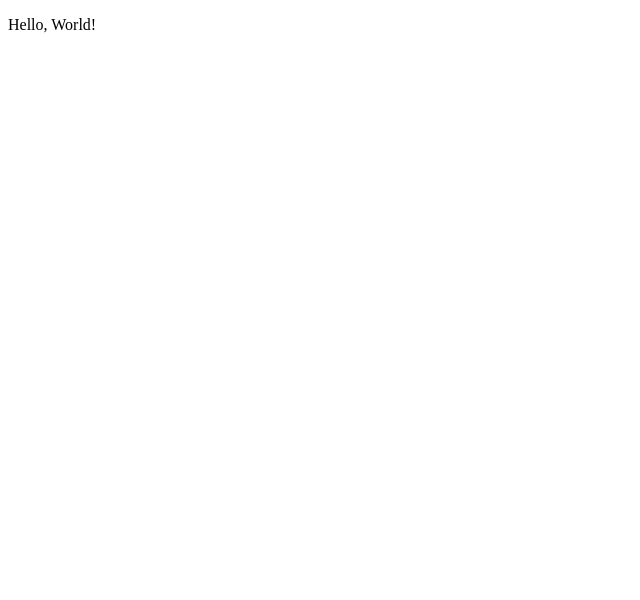
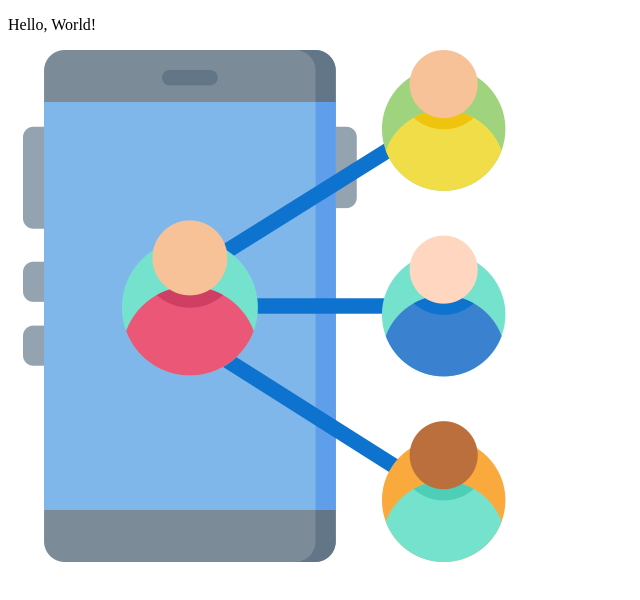
Before and after one commit to fluttershy1640/fluttershy1640.github.io, a plain HTML site: page src/index.html in a window 1280 px wide. Shown: the whole page, without its empty margins (0-640 px from the left). Drawn offline with Linux system fonts and the light colour scheme.

Commit message:
Update index.html

```diff
--- a/src/index.html
+++ b/src/index.html
@@ -6,5 +6,6 @@
 </head>
 <body>
 	<p>Hello, World!</p>
+	<img src="img/network.png">
 </body>
 </html>
```
